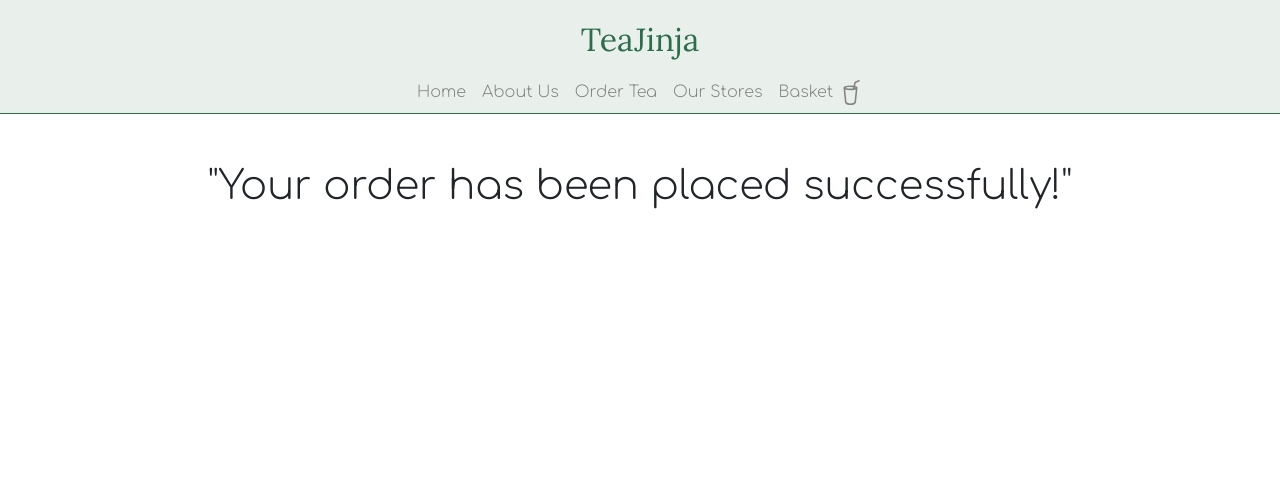
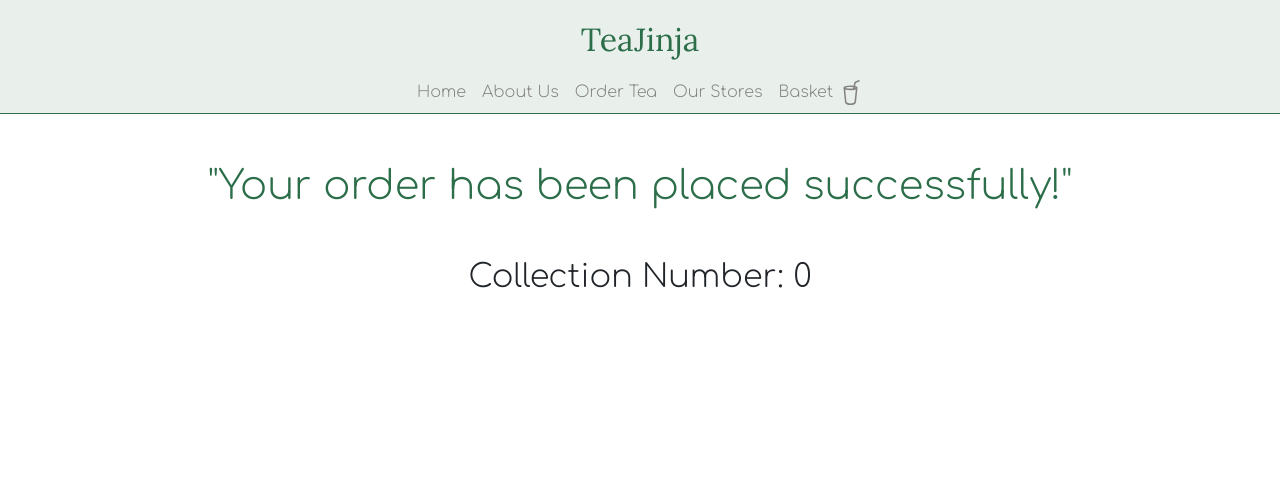
Before and after one commit to xiaojieee/week11_jen_shujie, a Flask app: page /complete/ in a window 1280 px wide. Shown: the top 487 px of the page. Run offline with Flask 3, Linux system fonts and the light colour scheme; data that the repository does not hold is empty.

Commit message:
Order Number is now displayed on complete page

```diff
--- a/application/routes.py
+++ b/application/routes.py
@@ -1,7 +1,7 @@
 from flask import render_template, url_for, request, redirect, session
 from application import app
 from application.basket_functions import add_to_basket, calculate_totals
-from application.data_access import get_tea, submit_order_db, submit_collection_db
+from application.data_access import get_tea, submit_order_db, submit_collection_db, get_last_collection_id
 from application.order_functions import create_collection_time
 
 
@@ -79,7 +79,8 @@ def clear_basket():
 
 @app.route('/complete/')
 def complete():
-    return render_template('complete_order.html')
+    collection_number = get_last_collection_id()
+    return render_template('complete_order.html', collection_number=collection_number)
 
 
 # @app.route('/basket/', methods=['GET', 'POST'])
--- a/application/static/db_script.sql
+++ b/application/static/db_script.sql
@@ -54,6 +54,7 @@ CREATE VIEW OrderQueue AS
 SELECT o.customer_name, t.tea_name, o.quantity, c.collection_number, c.collection_time
 FROM orders o
 JOIN tea t ON o.tea_id = t.tea_id
-JOIN collection c ON o.collection_id = c.collection_id;
+JOIN collection c ON o.collection_id = c.collection_id
+ORDER BY c.collection_number;
 
 SELECT * FROM OrderQueue;
--- a/application/static/main_styles.css
+++ b/application/static/main_styles.css
@@ -116,3 +116,7 @@ p {
       min-height: 100vh;
       padding-bottom: 10px;
     }
+
+.success_order {
+    color: #2C6E49;
+}
--- a/application/templates/complete_order.html
+++ b/application/templates/complete_order.html
@@ -1,6 +1,6 @@
 {% extends "layout.html" %}
 
 {%block body_content %}
-<h1 class="my-5">"Your order has been placed successfully!"</h1>
-<!--<p> Collection Numbers: {{ order_id }}</p>-->
+<h1 class="success_order my-5">"Your order has been placed successfully!"</h1>
+<h2 class="my-5">Collection Number: {{ collection_number }}</h2>
 {% endblock %}
```
